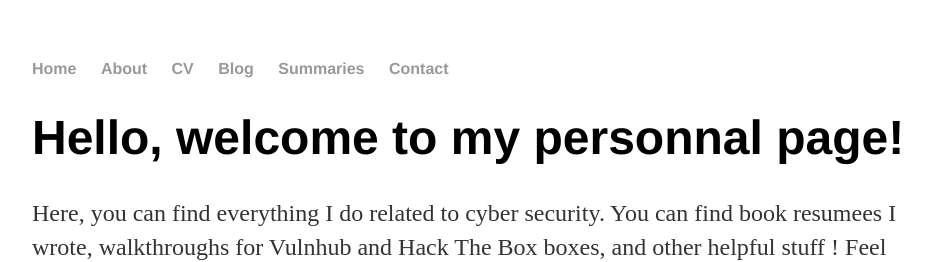
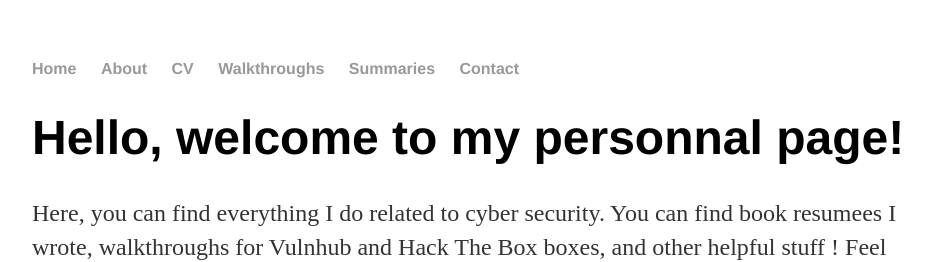
Before and after one commit to jsom1/jsom1.github.io, a Jekyll site: the page built from index.html, in a window 1280 px wide. Shown: the top 262 px of the page, without its empty margins (160-1091 px from the left). Built offline with Jekyll 4.4.1, drawn with Linux system fonts in a browser that asks for light colours.

Commit message:
Update default.html

```diff
--- a/_layouts/default.html
+++ b/_layouts/default.html
@@ -11,7 +11,7 @@
 	        		<li><a href="/">Home</a></li>
 		        	<li><a href="/about">About</a></li>
 	        		<li><a href="/cv">CV</a></li>
-	        		<li><a href="/blog">Blog</a></li>
+	        		<li><a href="/walkthroughs">Walkthroughs</a></li>
 				<li><a href="/summaries">Summaries</a></li>
 				<li><a href="/contact">Contact</a></li>
 	    		</ul>
```
